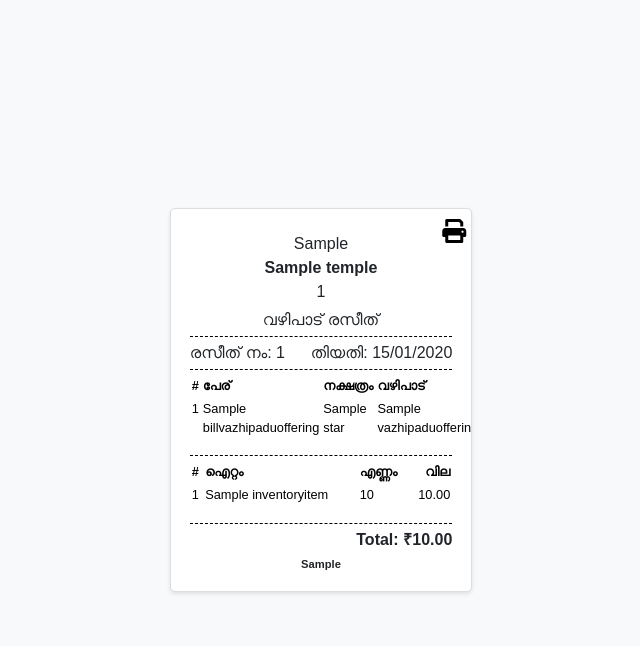
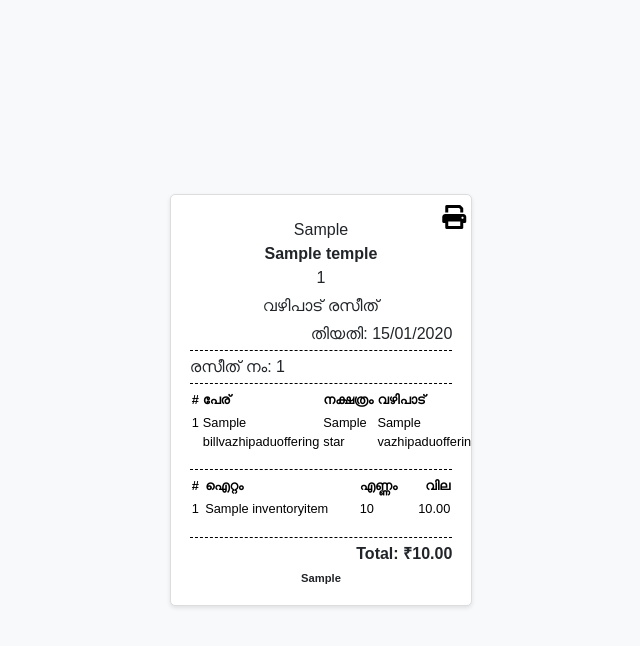
Before and after one commit to wazeem27/TempleKeeper, a Django app: template billing_manager/templates/billing_manager/receipt.html in a window 1280 px wide. Shown: the top 646 px of the page, without its empty margins (319-959 px from the left). Run offline with Django 5.2, Linux system fonts and the light colour scheme; the template is opened without the code that fills it: values that come from a table or form of the project are taken from there, others are empty; tables that the repository leaves empty hold one stand-in row (values such as "Sample post").

Commit message:
Fix receipt alignment

```diff
--- a/billing_manager/templates/billing_manager/receipt.html
+++ b/billing_manager/templates/billing_manager/receipt.html
@@ -142,12 +142,15 @@
         <p class="text-center mb-1 mt-1">{{ temple.temple_bill_mid }}</p>
 
         <p class="text-center mb-1 mt-1">വഴിപാട് രസീത്</p>
+
+        <p class="float-end">തിയതി: {{ bill.created_at|date:"d/m/Y" }}</p>
+        <br>
+
         <div class="line"></div>
 
         <!-- Receipt Number and Date -->
         <p class="mb-1">
             <span>രസീത് നം: {{ bill.id }}</span>
-            <span class="float-end">തിയതി: {{ bill.created_at|date:"d/m/Y" }}</span>
         </p>
 
 
--- a/offering_services/templates/offering_services/offering_list.html
+++ b/offering_services/templates/offering_services/offering_list.html
@@ -177,19 +177,19 @@
                                 <thead>
                                     <tr>
                                         <th>Sl no:</th>
-                                        <th scope="col">Order-Up/Down</th>
                                         <th scope="col">വഴിപ്പാട്</th>
 
                                         <th scope="col">വില</th>
                                         <th scope="col">Edit</th>
                                         <th scope="col">Delete</th>
+                                        <th scope="col">Order-Up/Down</th>
+
                                     </tr>
                                 </thead>
                                 <tbody id="sortable-table">
                                     {% for item in offerings %}
                                     <tr data-id="{{ item.id }}">
                                         <td class="sl-no">{{ forloop.counter }}</td>
-                                        <td class="draggable">{{ item.description }}</td>
 
                                         <td>{{ item.name }}</td>
                                         <td>{{ item.price }}</td>
@@ -208,6 +208,8 @@
                                                 <button type="submit" class="btn btn-danger">Delete</button>
                                             </form>
                                         </td>
+                                        <td class="draggable"> </td>
+
                                     </tr>
                                     {% endfor %}
                                 </tbody>
```
